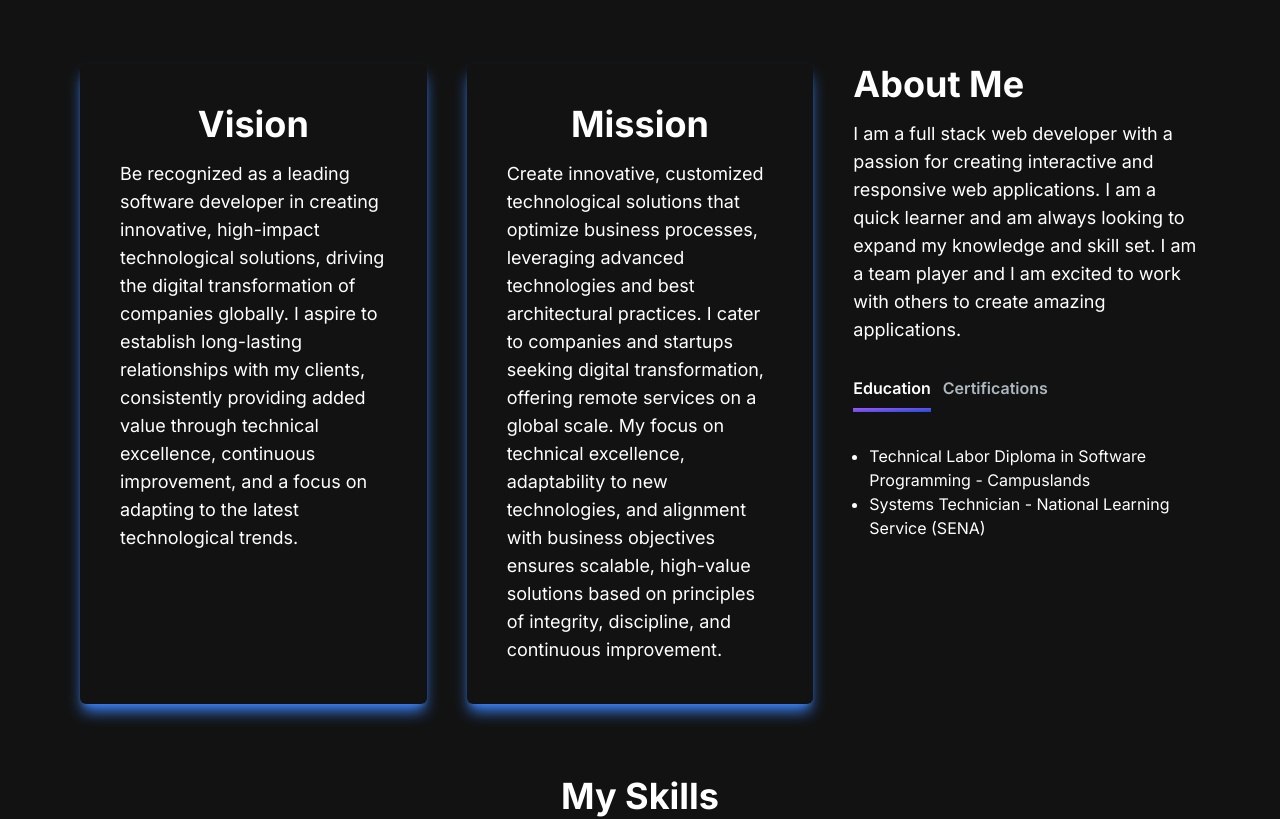
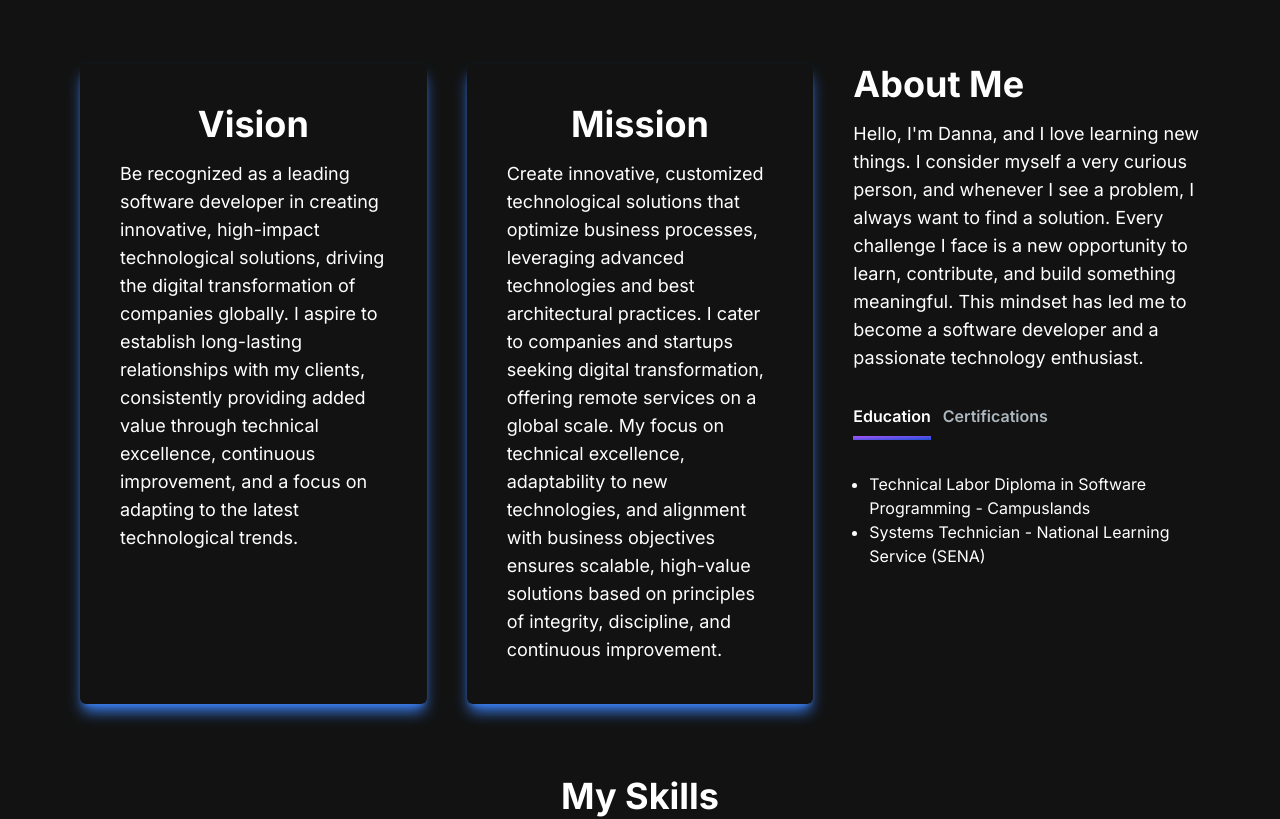
Before and after one commit to DannaG18/dgportfolio, a Next.js app: page / in a window 1280 px wide. Shown: the part 660-1479 px from the top of the page. Built offline with nearby package versions, Linux system fonts and the light colour scheme.

Commit message:
feat: :sparkles: Update cv and about me

```diff
--- a/src/app/components/AboutSection.jsx
+++ b/src/app/components/AboutSection.jsx
@@ -66,10 +66,9 @@ const AboutSection = () => {
         <div className="mt-4 md:mt-0 text-left flex flex-col h-full">
           <h2 className="text-4xl font-bold text-white mb-4">About Me</h2>
           <p className="text-base lg:text-lg">
-            I am a full stack web developer with a passion for creating
-            interactive and responsive web applications. I am a quick learner and am always
-            looking to expand my knowledge and skill set. I am a team player and
-            I am excited to work with others to create amazing applications.
+            Hello, I'm Danna, and I love learning new things. I consider myself a very curious person, and whenever I see a problem, I
+            always want to find a solution. Every challenge I face is a new opportunity to learn, contribute, and build something
+            meaningful. This mindset has led me to become a software developer and a passionate technology enthusiast.
           </p>
           <div className="flex flex-wrap justify-start mt-8">
             <TabButton
--- a/src/app/components/HeroSection.jsx
+++ b/src/app/components/HeroSection.jsx
@@ -47,9 +47,7 @@ const HeroSection = () => {
               Hire Me
             </Link>
             <Link
-              href="
-
-              /CV Danna Alvarez.pdf"
+              href="/Danna Alvarez's CV.pdf"
               className="px-1 inline-block py-1 w-full sm:w-fit rounded-full bg-gradient-to-br from-purple-500 to-blue-700 hover:bg-slate-300 text-white mt-3"
               target="_blank"
               download
--- a/src/app/components/ProjectCard.jsx
+++ b/src/app/components/ProjectCard.jsx
@@ -9,24 +9,28 @@ const ProjectCard = ({ imgUrl, title, description, gitUrl, previewUrl }) => {
         className="h-52 md:h-72 rounded-t-xl relative group"
         style={{ background: `url(${imgUrl})`, backgroundSize: "cover" }}
       >
-        <div className="overlay items-center justify-center absolute top-0 left-0 w-full h-full bg-[#181818] bg-opacity-0 hidden group-hover:flex group-hover:bg-opacity-80 transition-all duration-500 ">
+        <div className="overlay items-center justify-center absolute top-0 left-0 w-full h-full bg-[#181818] bg-opacity-0 hidden group-hover:flex group-hover:bg-opacity-80 transition-all duration-500">
+          {gitUrl && (
             <Link
               href={gitUrl}
               className="h-14 w-14 mr-2 border-2 relative rounded-full border-[#ADB7BE] hover:border-white group/link"
               target="_blank"
             >
-            <CodeBracketIcon className="h-10 w-10 text-[#ADB7BE] absolute top-1/2 left-1/2 transform -translate-x-1/2 -translate-y-1/2  cursor-pointer group-hover/link:text-white" />
+              <CodeBracketIcon className="h-10 w-10 text-[#ADB7BE] absolute top-1/2 left-1/2 transform -translate-x-1/2 -translate-y-1/2 cursor-pointer group-hover/link:text-white" />
             </Link>
+          )}
+          {previewUrl && (
             <Link
               href={previewUrl}
               className="h-14 w-14 border-2 relative rounded-full border-[#ADB7BE] hover:border-white group/link"
               target="_blank"
             >
-            <EyeIcon className="h-10 w-10 text-[#ADB7BE] absolute top-1/2 left-1/2 transform -translate-x-1/2 -translate-y-1/2  cursor-pointer group-hover/link:text-white" />
+              <EyeIcon className="h-10 w-10 text-[#ADB7BE] absolute top-1/2 left-1/2 transform -translate-x-1/2 -translate-y-1/2 cursor-pointer group-hover/link:text-white" />
             </Link>
+          )}
         </div>
       </div>
-      <div className="text-white rounded-b-xl mt-3 bg-[#181818]py-6 px-4">
+      <div className="text-white rounded-b-xl mt-3 bg-[#181818] py-6 px-4">
         <h5 className="text-xl font-semibold mb-2">{title}</h5>
         <p className="text-[#ADB7BE]">{description}</p>
       </div>
```
Also changed, not shown: 2 other files (tests, documents, lock files or other folders). Lines whose indentation alone changed are shown as unchanged.
